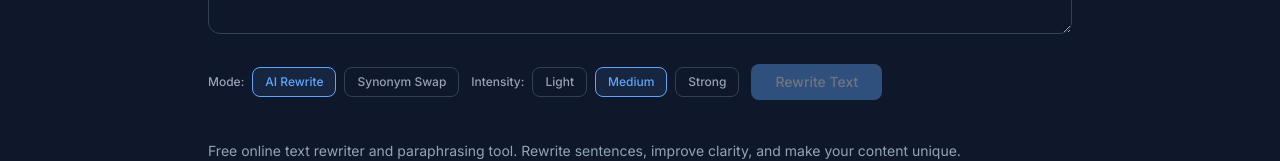
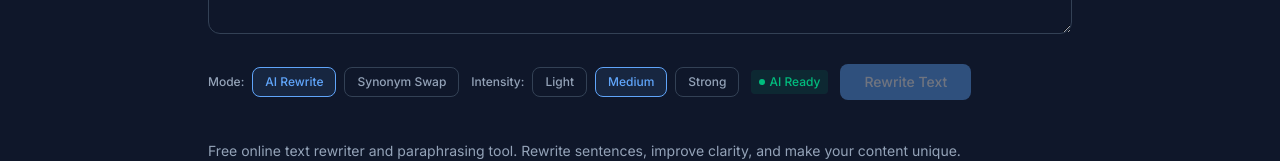
Before and after one commit to YassineFari/word-counter-app, a Next.js app: page /text-rewriter in a window 1280 px wide. Shown: the part 627-788 px from the top of the page. Built offline with nearby package versions, Linux system fonts and the light colour scheme; no server answers; some icons are missing.

Commit message:
Add AI status badge to text rewriter — shows AI Ready / No API Key

```diff
--- a/src/app/text-rewriter/TextRewriterForm.tsx
+++ b/src/app/text-rewriter/TextRewriterForm.tsx
@@ -7,7 +7,7 @@ import ToolLayout from "@/components/ToolLayout";
 import FAQSection from "@/components/FAQSection";
 import RelatedTools from "@/components/RelatedTools";
 import { rewriteText } from "@/lib/utils";
-import { rewriteWithAI } from "@/lib/gemini";
+import { rewriteWithAI, isGeminiAvailable } from "@/lib/gemini";
 import { faqSchema, breadcrumbSchema } from "@/lib/schema";
 
 export default function TextRewriterForm() {
@@ -15,8 +15,9 @@ export default function TextRewriterForm() {
   const [text, setText] = useState("");
   const [rewritten, setRewritten] = useState("");
   const [rewriting, setRewriting] = useState(false);
-  const [mode, setMode] = useState<"ai" | "synonym">("ai");
+  const [mode, setMode] = useState<"ai" | "synonym">(isGeminiAvailable() ? "ai" : "synonym");
   const [intensity, setIntensity] = useState<"light" | "medium" | "strong">("medium");
+  const aiReady = isGeminiAvailable();
 
   const handleRewrite = async () => {
     if (!text.trim()) return;
@@ -86,6 +87,12 @@ export default function TextRewriterForm() {
                 </button>
               ))}
             </div>
+            <span className={`inline-flex items-center gap-1 px-2 py-1 rounded text-xs font-medium ${
+              aiReady ? "bg-emerald-500/10 text-emerald-500" : "bg-amber-500/10 text-amber-500"
+            }`}>
+              <span className={`w-1.5 h-1.5 rounded-full ${aiReady ? "bg-emerald-500" : "bg-amber-500"}`} />
+              {aiReady ? "AI Ready" : "No API Key"}
+            </span>
             <button
               onClick={handleRewrite}
               disabled={!text.trim() || rewriting}
--- a/src/lib/gemini.ts
+++ b/src/lib/gemini.ts
@@ -1,5 +1,9 @@
 const API_KEY = process.env.NEXT_PUBLIC_GEMINI_API_KEY || "";
 const MODEL = "gemini-2.0-flash";
+
+export function isGeminiAvailable(): boolean {
+  return !!API_KEY;
+}
 
 async function callGemini(prompt: string): Promise<string> {
   if (!API_KEY) throw new Error("Gemini API key not configured");
```
